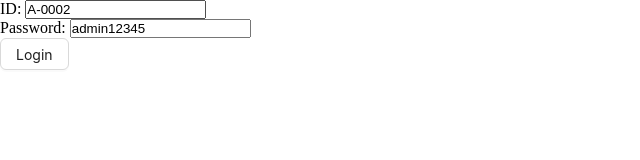
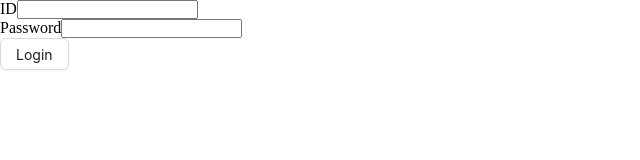
Before and after one commit to Aminul667/university-management, a React (Vite) app: page /login in a window 1280 px wide. Shown: the top 160 px of the page, without its empty margins (0-640 px from the left). Built offline with nearby package versions, Linux system fonts and the light colour scheme.

Commit message:
added 29-8 Share form context using FormProvider

```diff
--- a/src/components/form/PHForm.tsx
+++ b/src/components/form/PHForm.tsx
@@ -1,8 +1,13 @@
-import { useForm } from "react-hook-form";
+import { FormProvider, useForm } from "react-hook-form";
 
 const PHForm = ({ onSubmit, children }) => {
-  const { handleSubmit } = useForm();
-  return <form onSubmit={handleSubmit(onSubmit)}>{children}</form>;
+  const methods = useForm();
+
+  return (
+    <FormProvider {...methods}>
+      <form onSubmit={methods.handleSubmit(onSubmit)}>{children}</form>
+    </FormProvider>
+  );
 };
 
 export default PHForm;
--- /dev/null
+++ b/src/components/form/PHInput.tsx
@@ -0,0 +1,13 @@
+import { useFormContext } from "react-hook-form";
+
+const PHInput = ({ type, name, label }) => {
+  const { register } = useFormContext();
+  return (
+    <>
+      {label ? label : null}
+      <input type={type} id={name} {...register(name)} />
+    </>
+  );
+};
+
+export default PHInput;
--- a/src/pages/Login.tsx
+++ b/src/pages/Login.tsx
@@ -1,5 +1,5 @@
 import { Button } from "antd";
-import { FieldValues, useForm } from "react-hook-form";
+import { FieldValues, useForm, useFormContext } from "react-hook-form";
 import { useLoginMutation } from "../redux/features/auth/authApi";
 import { useAppDispatch } from "../redux/hooks";
 import { setUser, TUser } from "../redux/features/auth/authSlice";
@@ -7,18 +7,21 @@
 import { useNavigate } from "react-router-dom";
 import { toast } from "sonner";
 import PHForm from "../components/form/PHForm";
+import PHInput from "../components/form/PHInput";
 
 const Login = () => {
   const navigate = useNavigate();
 
   const dispatch = useAppDispatch();
 
-  const { register, handleSubmit } = useForm({
-    defaultValues: {
-      userId: "A-0002",
-      password: "admin12345",
-    },
-  });
+  // const { register, handleSubmit } = useForm({
+  //   defaultValues: {
+  //     userId: "A-0002",
+  //     password: "admin12345",
+  //   },
+  // });
+
+  // const { register } = useFormContext();
 
   const [login] = useLoginMutation();
 
@@ -51,12 +54,10 @@
   return (
     <PHForm onSubmit={onSubmit}>
       <div>
-        <label htmlFor="id">ID: </label>
-        <input type="text" id="id" {...register("userId")} />
+        <PHInput type="text" name="userId" label="ID" />
       </div>
       <div>
-        <label htmlFor="password">Password: </label>
-        <input type="text" id="password" {...register("password")} />
+        <PHInput type="text" name="password" label="Password" />
       </div>
       <Button htmlType="submit">Login</Button>
     </PHForm>
```
